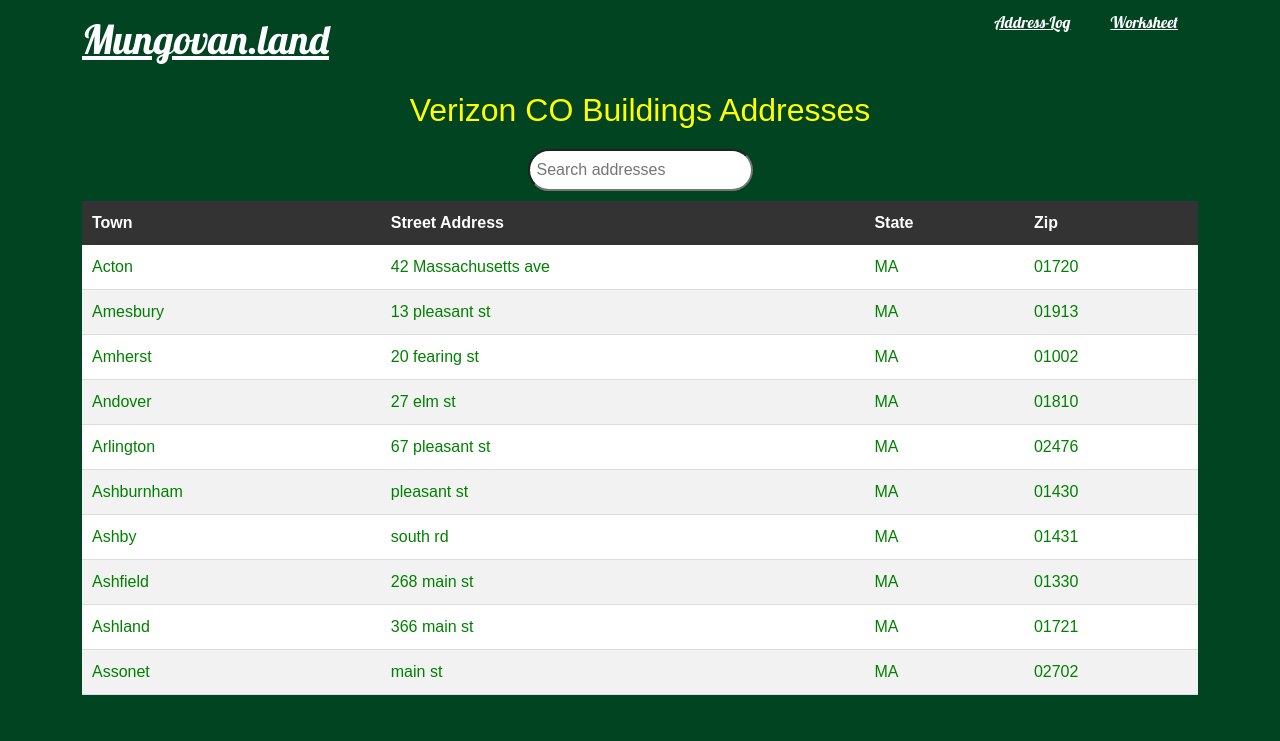
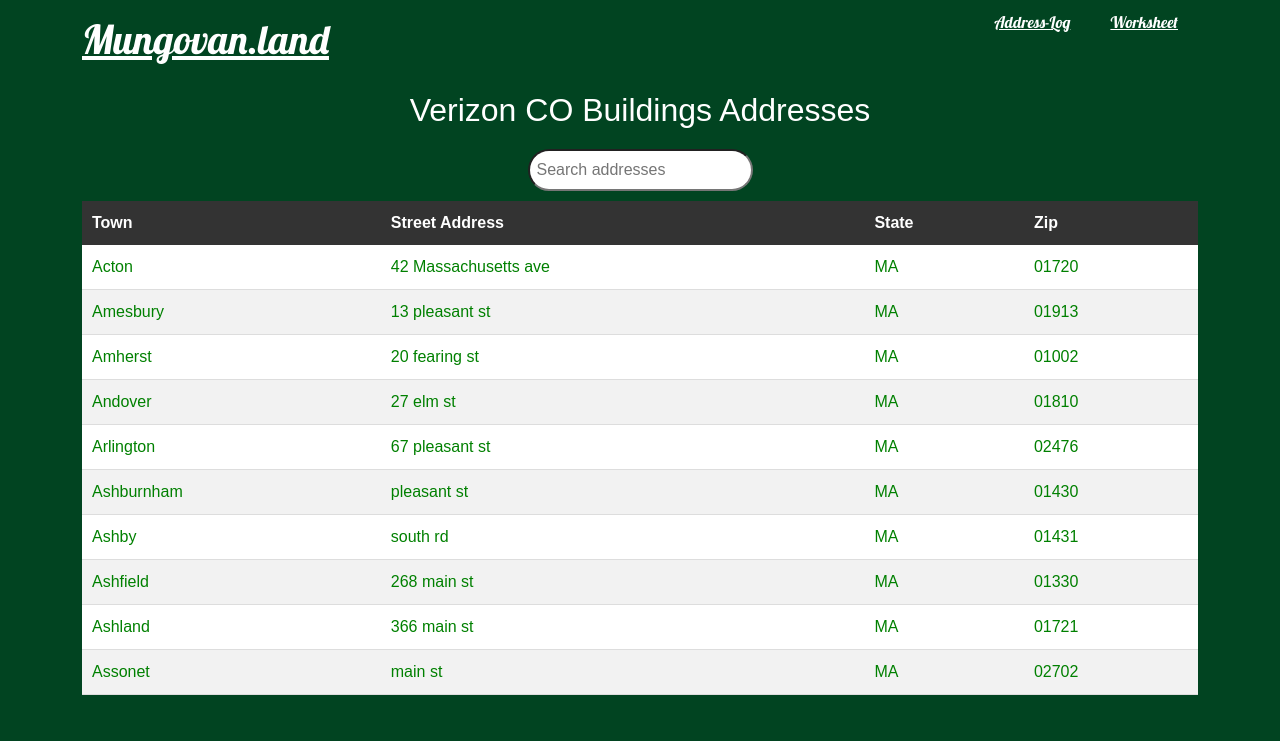
Before and after one commit to jlloyd0430/Mungovan-Trucking, a React (Create React App) app: page /mission in a window 1280 px wide. Shown: the top 741 px of the page. Built offline with nearby package versions, Linux system fonts and the light colour scheme.

Commit message:
Update AddressBook.css

```diff
--- a/src/AddressBook.css
+++ b/src/AddressBook.css
@@ -10,11 +10,11 @@ body {
   font-size: 2em;
   text-align: center;
   margin: 20px 0;
-  color: yellow;
+  color: #fff;
 }
 
 .col-md-6 {
-  color: yellow;
+  color: #fff;
 }
 
  form {
```
